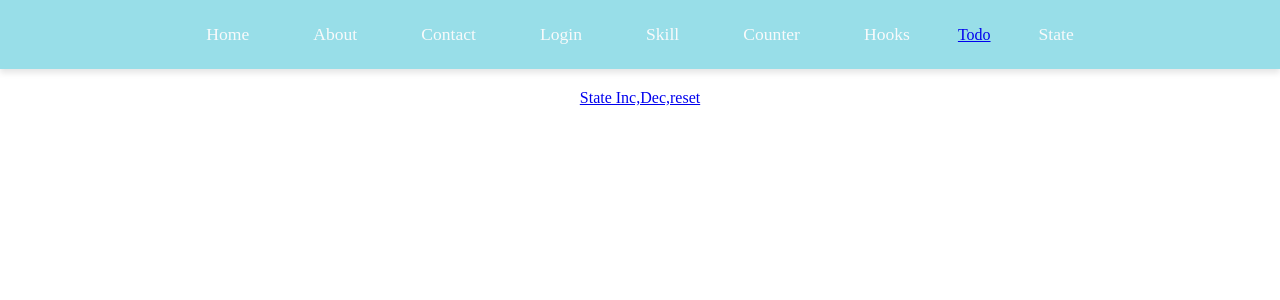
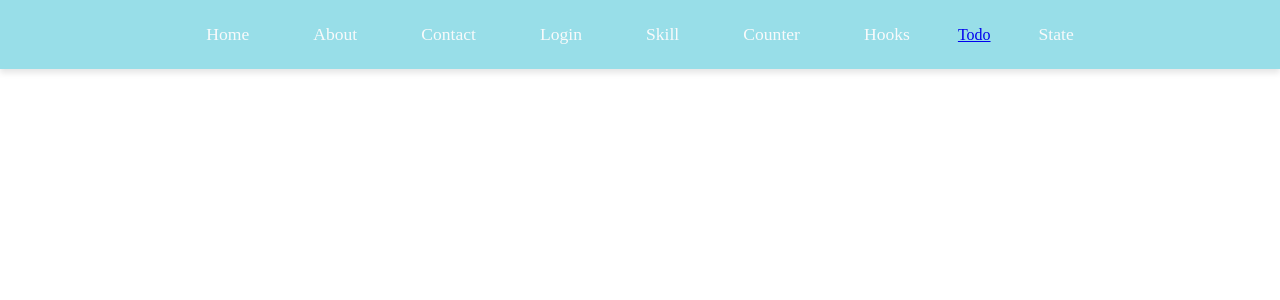
Before and after one commit to Gowri0504/MERN20255, a React (Vite) app in the folder vite-gowri/: page /hooks in a window 1280 px wide. Shown: the top 300 px of the page. Built offline with nearby package versions, Linux system fonts and the light colour scheme.

Commit message:
completed

```diff
--- a/vite-gowri/src/App.jsx
+++ b/vite-gowri/src/App.jsx
@@ -8,7 +8,7 @@ import Login from './pages/Login'
 import Counter from './component/Counter'
 import Navbar from './component/Navbar'
 import { Routes, Route } from 'react-router-dom'
-import State from './hooks/State'
+// import State from './hooks/State'
 import Hooks from './pages/Hooks'
 // import Effect from './hooks/Effect'
 import Ref from "./hooks/Ref"
@@ -37,7 +37,7 @@ const App = () => {
         <Route path='/login' element={<Login />} />
         <Route path='/counter' element={<Counter />} />
         <Route path='/hooks' element={<Hooks />} />
-        <Route path='/state' element={<State />} />
+        {/* <Route path='/state' element={<State />} /> */}
         {/* <Route path='/effect' element={<Effect />} /> */}
         <Route path='/ref' element={<Ref />} />
         <Route path='/todo' element={<Todo />} />
--- a/vite-gowri/src/pages/Hooks.jsx
+++ b/vite-gowri/src/pages/Hooks.jsx
@@ -4,7 +4,7 @@ import { Link } from 'react-router-dom'
 const Hooks = () => {
   return (
       <div style={{ display: 'flex', flexDirection: 'column', alignItems: 'center', marginTop: '20px' }}>
-        <Link to='/State'>State Inc,Dec,reset</Link>
+        {/* <Link to='/State'>State Inc,Dec,reset</Link> */}
         {/* <Link to='/Effect'>Effect</Link> */}
       </div>
   )
```
